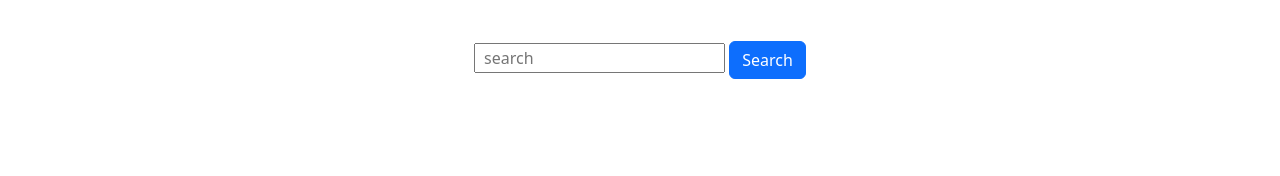
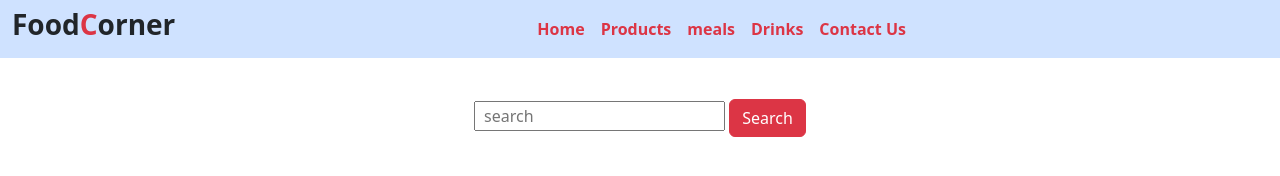
Before and after one commit to Chadnee/meals, a plain HTML site: page index.html in a window 1280 px wide. Drawn offline with nearby package versions, Linux system fonts and the light colour scheme; no server answers.

Commit message:
added nave-bar

```diff
--- a/index.html
+++ b/index.html
@@ -8,12 +8,54 @@
     <link href="https://cdn.jsdelivr.net/npm/bootstrap@5.3.0-alpha1/dist/css/bootstrap.min.css" rel="stylesheet" integrity="sha384-GLhlTQ8iRABdZLl6O3oVMWSktQOp6b7In1Zl3/Jr59b6EGGoI1aFkw7cmDA6j6gD" crossorigin="anonymous">
   </head>
   <body>
-</head>
-<body>
+  <header>
+    <nav class="navbar navbar-expand-lg bg-primary-subtle ">
+      <div class="container-fluid ">
+        <h3><strong>Food<span class="text-danger">C</span>orner</strong></h3>
+        <button class="navbar-toggler" type="button" data-bs-toggle="collapse" data-bs-target="#navbarSupportedContent" aria-controls="navbarSupportedContent" aria-expanded="false" aria-label="Toggle navigation">
+          <span class="navbar-toggler-icon"></span>
+        </button>
+        <div class="collapse navbar-collapse" id="navbarSupportedContent">
+          <ul class="navbar-nav text-center mx-auto mb-2 mb-lg-0">
+
+            <li class="nav-item">
+              <a class="nav-link active text-danger" aria-current="page" href="#"><b>Home</b></a>
+            </li>
+            <li class="nav-item">
+              <a class="nav-link text-danger" href="#"><b>Products</b></a>
+            </li>
+            <li class="nav-item">
+                <a class="nav-link text-danger" href="#"><b>meals</b></a>
+              </li>
+              <li class="nav-item">
+                <a class="nav-link text-danger" href="#"><b>Drinks</b></a>
+              </li>
+              <li class="nav-item">
+                <a class="nav-link text-danger" href="#"><b>Contact Us</b></a>
+              </li>
+
+
+              <ul class="dropdown-menu bg-dangerr">
+                <li><a class="dropdown-item" href="#">Action</a></li>
+                <li><a class="dropdown-item" href="#">Another action</a></li>
+                <li><hr class="dropdown-divider"></li>
+                <li><a class="dropdown-item " href="#">Something else here</a></li>
+              </ul>
+            </li>
+
+          </ul>
+
+              </div>
+            </div>
+          </div>
+        </div>
+      </div>
+    </nav>
+  </header>
   <section style="height:120px" class="d-flex justify-content-center  align-items-center">
       <div>
         <input  id="search-field" type="text" class="px-2 rounder-7" placeholder="search">
-        <button onclick="searchMeals()" class=" btn btn-primary">Search</button>
+        <button onclick="searchMeals()" class=" btn btn-danger">Search</button>
       </div>
   </section>
     <main>
--- a/meals.js
+++ b/meals.js
@@ -22,7 +22,7 @@ const displayMeals=meals =>{
               <div class="card-body">
               <h5 class="card-title"><b>${meal.strMeal}</b></h5>
                <p class="card-text">Welcome to our food-corner. Fresh and delicious ${meal.strMeal} are available only from our food-corner. Please check the details and order now.</p>
-               <button onclick ="loadMealsDetails(${meal.idMeal})" type="button" class="btn btn-primary" data-bs-toggle="modal" data-bs-target="#exampleModal">
+               <button onclick ="loadMealsDetails(${meal.idMeal})" type="button" class="btn btn-danger" data-bs-toggle="modal" data-bs-target="#exampleModal">
                See details
              </button>
                </div>
```
